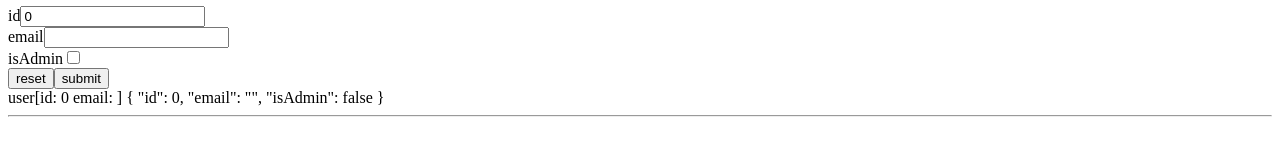
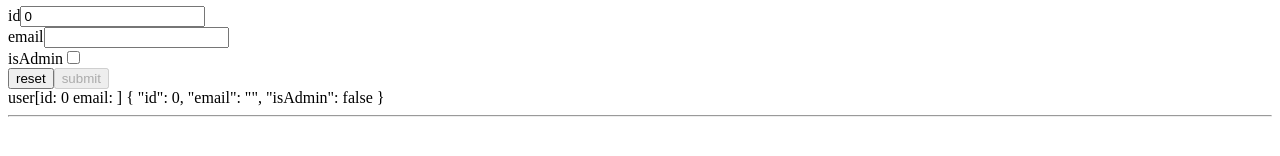
Before and after one commit to fromnowhereuser/intro, an Angular app: page / in a window 1280 px wide. Shown: the part 340-496 px from the top of the page. Built offline with nearby package versions, Linux system fonts and the light colour scheme.

Commit message:
forms ok

```diff
--- a/src/app/modules/user/forms/user-form-by-code/user-form-by-code.component.ts
+++ b/src/app/modules/user/forms/user-form-by-code/user-form-by-code.component.ts
@@ -1,5 +1,6 @@
 import { Component, OnInit } from '@angular/core';
-import { FormBuilder, FormGroup } from '@angular/forms';
+import { FormBuilder, FormGroup, Validators } from '@angular/forms';
+import { debounceTime, distinctUntilChanged } from 'rxjs/operators'
 
 @Component({
   selector: 'app-user-form-by-code',
@@ -7,16 +8,31 @@ import { FormBuilder, FormGroup } from '@angular/forms';
   styleUrls: ['./user-form-by-code.component.scss']
 })
 export class UserFormByCodeComponent implements OnInit {
-
   userForm: FormGroup;
-
 
   constructor(private fb: FormBuilder) {
     this.userForm = fb.group({
-      id: fb.control(0),
-      email: fb.control(''),
+      id: fb.control(0, [
+        Validators.required,
+        Validators.min(0)
+      ], []),
+      email: fb.control('', [
+        Validators.required,
+        Validators.email
+      ], []),
       isAdmin: fb.control(false),
     });
+
+    this
+      .userForm
+      .controls
+      .email
+      .valueChanges
+      .pipe(
+        debounceTime(400),
+        distinctUntilChanged()
+      )
+      .subscribe((toto) => console.log(toto));
   }
 
   ngOnInit(): void {
--- a/src/app/modules/user/forms/user-form-by-template/user-form-by-template.component.html
+++ b/src/app/modules/user/forms/user-form-by-template/user-form-by-template.component.html
@@ -1,12 +1,16 @@
 <form (ngSubmit)="submit(userForm.value)" #userForm="ngForm">
     <div>
         <label>id</label>
-        <input type="text" name="id" readonly [(ngModel)]="user.id">
+        <input type="text" name="id" readonly min=0 [(ngModel)]="user.id">
     </div>
 
     <div>
         <label>email</label>
-        <input type="text" name="email" [(ngModel)]="user.email">
+        <input type="text" name="email" [(ngModel)]="user.email" email required #userNameCtrl="ngModel">
+        <div *ngIf="userNameCtrl.dirty && userNameCtrl.hasError('required')">email is required</div>
+        <div *ngIf="userNameCtrl.dirty && userNameCtrl.hasError('email')">email must be be an email</div>
+        <div *ngIf="userNameCtrl.dirty && userForm.controls.email.errors?.email">email must be be an email
+        </div>
     </div>
 
     <div>
@@ -16,7 +20,7 @@
 
     <div>
         <button type="reset">reset</button>
-        <button type="submit">submit</button>
+        <button [disabled]="userForm.invalid" type="submit">submit</button>
     </div>
 
     {{user | user}}
--- a/src/app/modules/user/forms/user-form-by-template/user-form-by-template.component.ts
+++ b/src/app/modules/user/forms/user-form-by-template/user-form-by-template.component.ts
@@ -1,6 +1,6 @@
-import { Component, OnInit } from '@angular/core';
-import { FormBuilder, FormGroup } from '@angular/forms';
+import { Component, EventEmitter, OnInit, Output } from '@angular/core';
 import { User } from 'src/app/models/user.model';
+import { AbstractUserService } from '../../services/abstract-users.service';
 
 @Component({
   selector: 'app-user-form-by-template',
@@ -9,9 +9,14 @@ import { User } from 'src/app/models/user.model';
 })
 export class UserFormByTemplateComponent implements OnInit {
 
+  @Output('userInput')
+  userInput = new EventEmitter<User>();
+
   user = new User(0, '');
 
-  constructor() {
+  constructor(
+    private userService: AbstractUserService
+  ) {
 
   }
 
@@ -19,6 +24,8 @@ export class UserFormByTemplateComponent implements OnInit {
   }
 
   public submit(values: any) {
-    console.log(values);
+    const nu = new User(0, '');
+    Object.assign(nu, this.user);
+    this.userInput.emit(nu);
   }
 }
--- a/src/app/modules/user/users/users.component.html
+++ b/src/app/modules/user/users/users.component.html
@@ -6,8 +6,7 @@
     </div>
 
     <ul>
-        <li *ngFor="let user of usersService.getUsers() | slice:0:5" class="user"
-            [ngClass]="{'user-admin': user.isAdmin}">
+        <li *ngFor="let user of usersService.getUsers()" class="user" [ngClass]="{'user-admin': user.isAdmin}">
             <!-- {{user.id}} : {{user.email}} : {{user.isAdmin}} -->
             {{user | user}}
             <button (click)="user.toggleAdmin()">toggle admin</button>
@@ -18,7 +17,7 @@
     <hr>
     <app-user-form-by-code></app-user-form-by-code>
     <hr>
-    <app-user-form-by-template></app-user-form-by-template>
+    <app-user-form-by-template (userInput)="handleUserInput($event)"></app-user-form-by-template>
 
     <hr>
 
--- a/src/app/modules/user/users/users.component.ts
+++ b/src/app/modules/user/users/users.component.ts
@@ -23,4 +23,11 @@ export class UsersComponent implements OnInit {
     console.log(color);
   }
 
+  handleUserInput(user: User) {
+    this.usersService.addUser(user);
+  }
+
+
+
+
 }
```
Also changed, not shown: package.json (line endings or trailing spaces), 1 other file (tests, documents, lock files or other folders).
